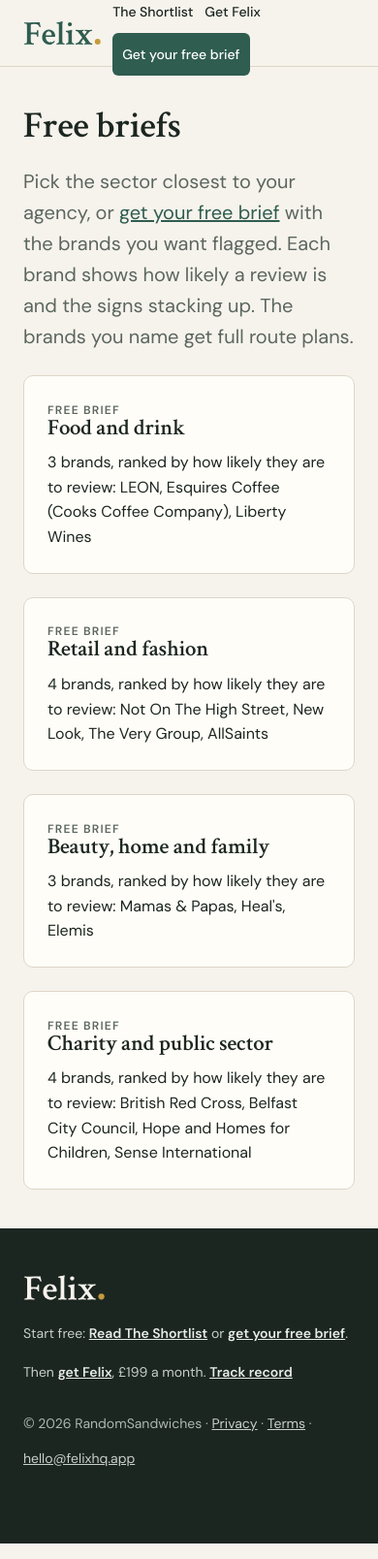
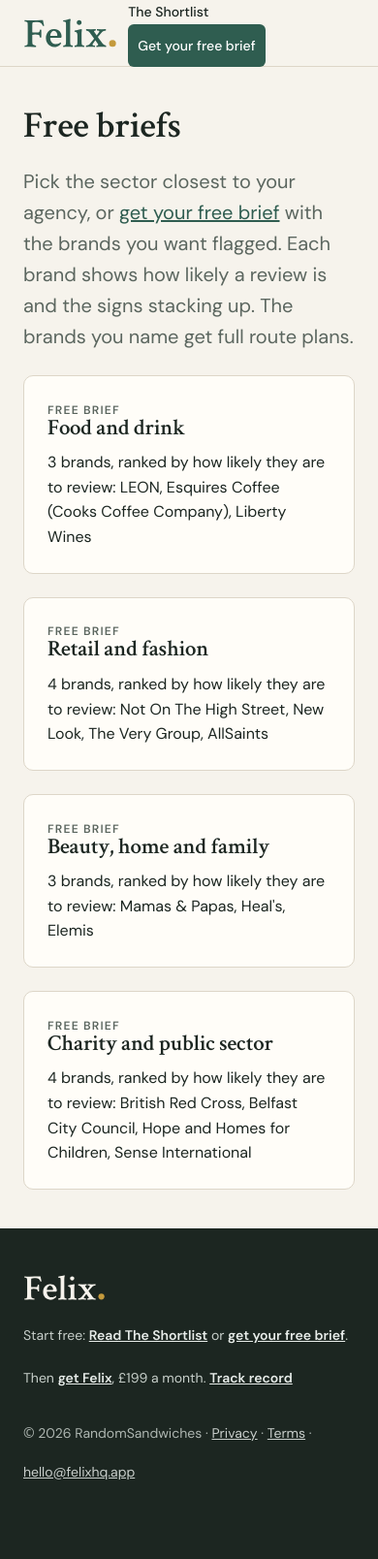
Before and after one commit to randomsandwiches/felixhq-site, a plain HTML site: page briefs/index.html in a window 390 px wide. Shown: the whole page at 97% size. Drawn offline with Linux system fonts and the light colour scheme.

Commit message:
Phone pass: keep header links hidden on phones, bigger link and footer tap areas
Co-Authored-By: Claude Opus 5.5 <noreply@anthropic.com>
Claude-Session: https://claude.ai/code/session_01JgVa1LzA3Xn7zJjc7ejs6Q

```diff
--- a/assets/home.css
+++ b/assets/home.css
@@ -403,6 +403,7 @@ body.is-home header.top .wrap,body.is-home footer .wrap{max-width:1180px}
   .tabs,.ptabs{flex-wrap:wrap;overflow:visible}
   .tabs button,.ptabs button{flex:1 1 auto;min-height:44px;white-space:normal}
   .b-replay{min-height:44px;padding:0 16px}
+  .ladder a:not(.btn),a.h-link{display:inline-block;padding:12px 0 2px}
   .watch-grid .w-sign a{padding:10px 0;margin:-10px 0}
   .h-where .shot{overflow-x:auto;-webkit-overflow-scrolling:touch;scrollbar-width:thin}
   .h-where .shot img{width:780px;max-width:none;height:auto}
--- a/assets/style.css
+++ b/assets/style.css
@@ -317,9 +317,10 @@ h3 .lvl-tag{margin-left:6px;margin-right:0}
 /* Phone pass, 27 Nov 2026: anchors clear the sticky header, bigger tap targets, track record as cards */
 [id]{scroll-margin-top:84px}
 @media (max-width:640px){
-  header.top nav a{display:inline-flex;align-items:center;min-height:44px}
-  header.top nav a.cta,header.top .btn{min-height:44px;padding-top:0;padding-bottom:0}
-  footer .ladder-foot a,footer .legal a{display:inline-block;padding:9px 0}
+  header.top nav a{padding-top:12px;padding-bottom:12px}
+  header.top nav a.cta{display:inline-flex;align-items:center;min-height:44px;padding-top:0;padding-bottom:0}
+  header.top .logo{padding:8px 0}
+  footer .ladder-foot a,footer .legal a{display:inline-block;padding:11px 0}
   footer .legal{line-height:1.3}
   .check{gap:12px}
   .check input{width:22px;height:22px;flex:none;margin-top:1px}
```
